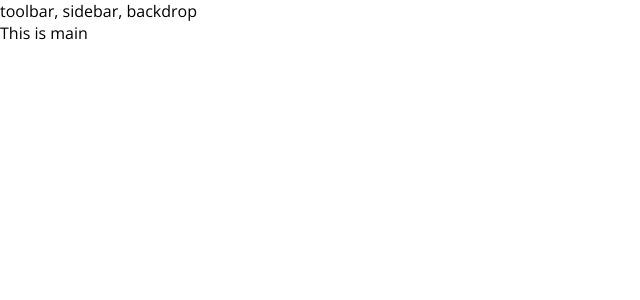
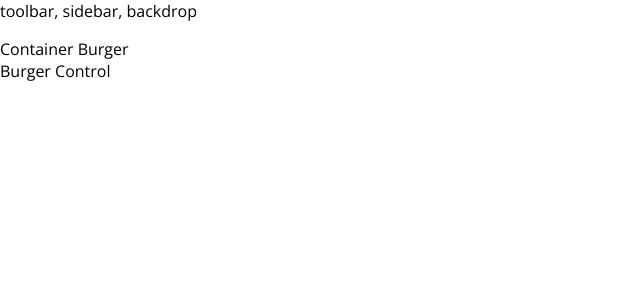
Before and after one commit to rafliandreansyah/ReactBurgerApp, a React app: page / in a window 1280 px wide. Shown: the top 300 px of the page, without its empty margins (0-640 px from the left). Built offline with nearby package versions, Linux system fonts and the light colour scheme.

Commit message:
Tambah container BurgerBuilder / statefull component untuk render state.

```diff
--- a/src/App.js
+++ b/src/App.js
@@ -1,12 +1,15 @@
 import React, { Component } from "react";
 
 import Layout from "./components/Layout/Layout";
+import BurgerBuilder from "./containers/BurgerBuilder/BurgerBuilder";
 
 class App extends Component {
   render() {
     return (
       <div>
-        <Layout>This is main</Layout>
+        <Layout>
+          <BurgerBuilder />
+        </Layout>
       </div>
     );
   }
--- /dev/null
+++ b/src/components/Layout/Layout.css
@@ -0,0 +1,3 @@
+.Container {
+  margin-top: 16px;
+}
--- a/src/components/Layout/Layout.js
+++ b/src/components/Layout/Layout.js
@@ -1,11 +1,12 @@
 import React from "react";
 
+import classes from "./Layout.css";
 import Aux from "../../hoc/Aux";
 
 const layout = (props) => (
   <Aux>
     <div>toolbar, sidebar, backdrop</div>
-    <main>{props.children}</main>
+    <main className={classes.Container}>{props.children}</main>
   </Aux>
 );
 
--- /dev/null
+++ b/src/containers/BurgerBuilder/BurgerBuilder.js
@@ -0,0 +1,16 @@
+import React, { Component } from "react";
+
+import Aux from "../../hoc/Aux";
+
+class BurgerBuilder extends Component {
+  render() {
+    return (
+      <Aux>
+        <div>Container Burger</div>
+        <div>Burger Control</div>
+      </Aux>
+    );
+  }
+}
+
+export default BurgerBuilder;
```
